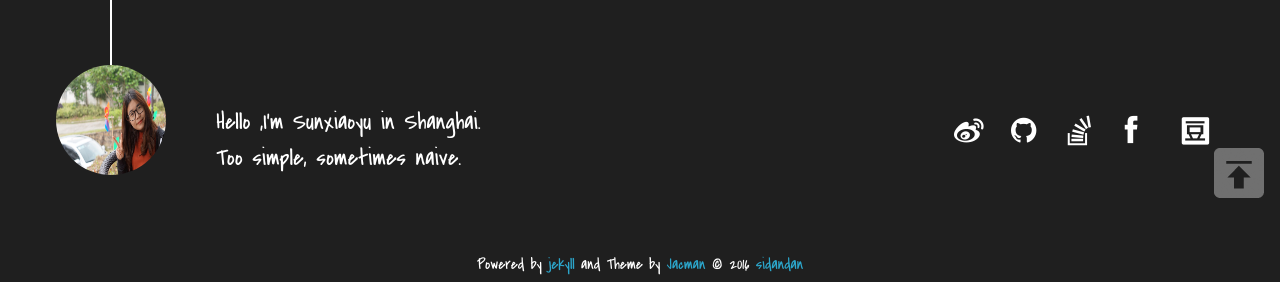
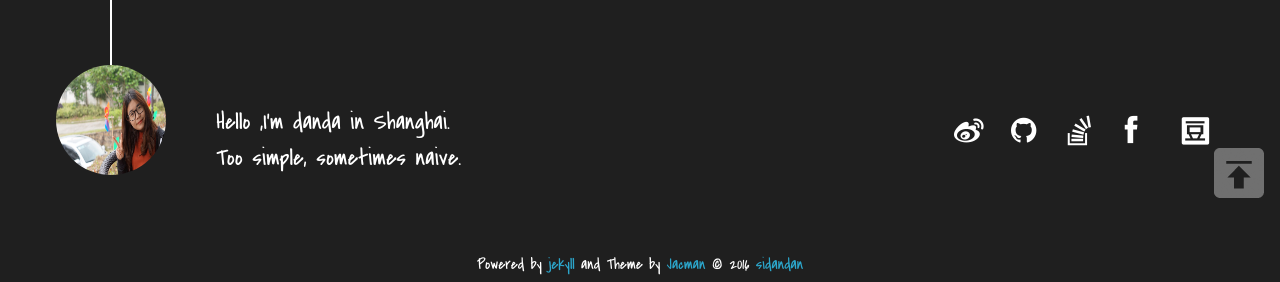
Before and after one commit to sidandan/sidandan.github.io, a Jekyll site: the page built from index.html, in a window 1280 px wide and 900 px high, scrolled down 1714 px. Shown: the part 615-897 px from the top of the window. Built offline with Jekyll 4.4.1, drawn with Linux system fonts in a browser that asks for light colours; nearby versions of some CDN libraries; library files that are not in the unit come from our copies; Markdown is read by kramdown in place of the engine named in the settings; the list of posts is cut into pages by our own code; comment, search, counter and statistics services are not loaded.

Commit message:
no message

```diff
--- a/_config.yml
+++ b/_config.yml
@@ -82,7 +82,7 @@ mathjax: false      #enable mathjax if true
 #### Author information
 author:
   name: sidandan      ## e.g. wuchong Author name
-  intro_line1:  "Hello ,I'm Sunxiaoyu in Shanghai."    ## your introduction on the bottom of the page
+  intro_line1:  "Hello ,I'm danda in Shanghai."    ## your introduction on the bottom of the page
   intro_line2:  "Too simple, sometimes naive."  ## the 2nd line
   weibo: 5729765191     ## e.g. wuchong1014 or 2176287895 for https://weibo.com/2176287895
   weibo_verifier: 9d4bc461 ## e.g. b3593ceb Your weibo-show widget verifier ,if you use weibo-show it is needed.
--- a/_includes/contact.html
+++ b/_includes/contact.html
@@ -6,7 +6,7 @@
             <!--<div class="author"></div>-->
         <!--</div>-->
         <!--<section class="info">-->
-            <!--<p> Hello, I'm Sunxiaoyu in Shanghai. <br/>-->
+            <!--<p> Hello, I'm dandan in Shanghai. <br/>-->
                 <!--Too simple, sometimes naive.</p>-->
 <!--这是一段注释。注释不会在浏览器中显示。-->
         <!--</section>-->
```
